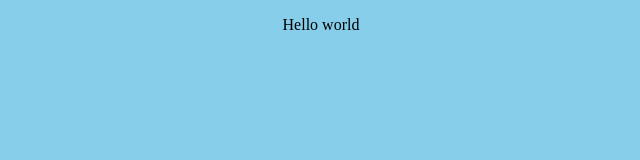
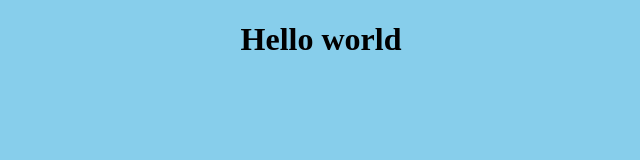
Before and after one commit to Thingfor/Thingfor.github.io, a plain HTML site: page index.html in a window 1280 px wide. Shown: the whole page, without its empty margins (319-959 px from the left). Drawn offline with Linux system fonts and the light colour scheme.

Commit message:
First commit!

```diff
--- a/index.html
+++ b/index.html
@@ -2,7 +2,7 @@
 <html>
 <head>
 <style type="text/css">
-p
+h1
   {
     text-align:center;
   }
@@ -14,6 +14,6 @@ body
 </head>
 
 <body>
-  <p>Hello world</p>
+  <h1>Hello world</h1>
 </body>
 </html>
```
